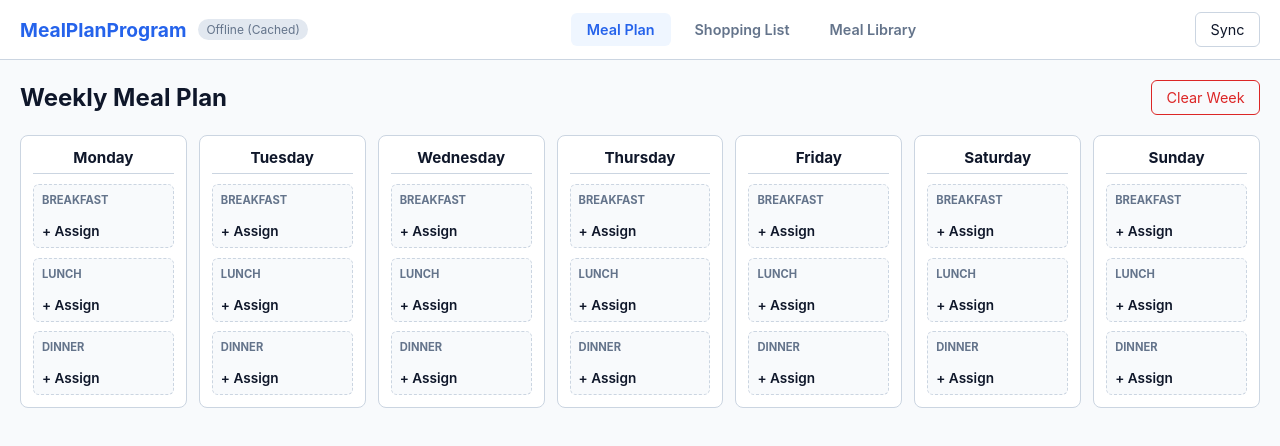
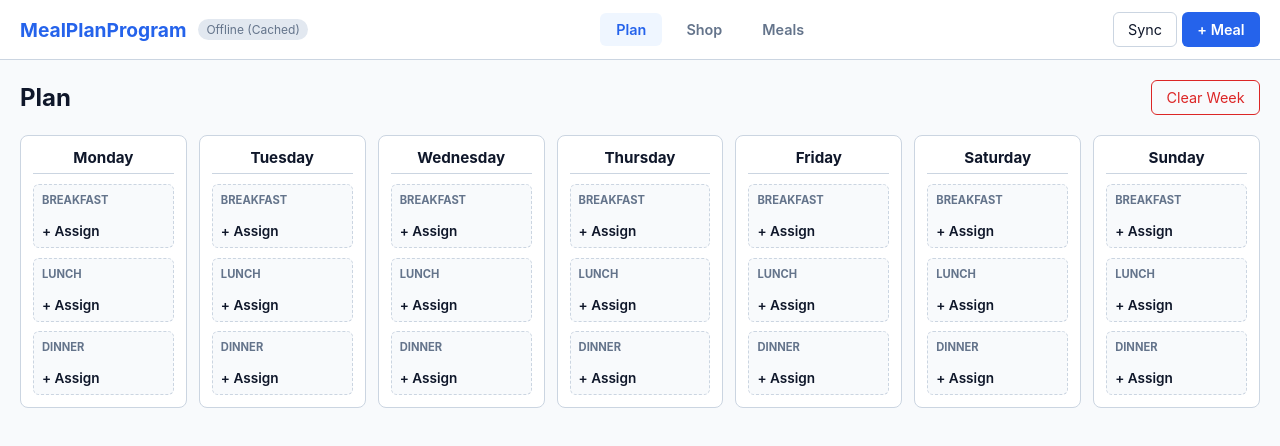
Before and after one commit to cglanovsky/mealPlan, a plain HTML site: page index.html in a window 1280 px wide. Drawn offline with Linux system fonts and the light colour scheme; no server answers.

Commit message:
Update index.html

```diff
--- a/index.html
+++ b/index.html
@@ -16,19 +16,20 @@
       <span id="sync-status" class="status-badge">Loading...</span>
     </div>
     <nav class="desktop-nav">
-      <button class="nav-btn active" data-view="plan">Meal Plan</button>
-      <button class="nav-btn" data-view="shopping">Shopping List</button>
-      <button class="nav-btn" data-view="library">Meal Library</button>
+      <button class="nav-btn active" data-view="plan">Plan</button>
+      <button class="nav-btn" data-view="shopping">Shop</button>
+      <button class="nav-btn" data-view="library">Meals</button>
     </nav>
     <div class="header-right">
       <button id="refresh-btn" class="btn-secondary" title="Sync with Google Sheet">Sync</button>
+      <button id="new-meal-btn" class="btn-primary">+ Meal</button>
     </div>
   </header>
 
   <main class="app-main">
     <section id="view-plan" class="view-section active no-print">
       <div class="section-toolbar">
-        <h2>Weekly Meal Plan</h2>
+        <h2>Plan</h2>
         <button id="clear-plan-btn" class="btn-danger-outline">Clear Week</button>
       </div>
       <div id="weekly-grid" class="weekly-grid"></div>
@@ -36,7 +37,7 @@
 
     <section id="view-shopping" class="view-section">
       <div class="section-toolbar no-print">
-        <h2>Shopping List</h2>
+        <h2>Shop</h2>
         <div class="toolbar-actions">
           <button id="reset-shopping-btn" class="btn-secondary">Reset Overrides</button>
           <button id="print-btn" class="btn-primary">Print / Save 8.5x11 PDF</button>
@@ -50,7 +51,7 @@
           </div>
           <div class="custom-add-wrapper no-print">
             <input type="text" class="custom-item-input" data-category="Produce" placeholder="Add produce item..." autocomplete="off">
-            <input type="number" class="custom-qty-input" value="1" min="0.1" step="0.1">
+            <input type="number" class="custom-qty-input" value="1" min="1" step="1">
             <select class="custom-unit-select"></select>
             <button class="btn-add-custom" data-category="Produce">+</button>
             <div class="autocomplete-dropdown"></div>
@@ -64,7 +65,7 @@
           </div>
           <div class="custom-add-wrapper no-print">
             <input type="text" class="custom-item-input" data-category="Grocery" placeholder="Add grocery item..." autocomplete="off">
-            <input type="number" class="custom-qty-input" value="1" min="0.1" step="0.1">
+            <input type="number" class="custom-qty-input" value="1" min="1" step="1">
             <select class="custom-unit-select"></select>
             <button class="btn-add-custom" data-category="Grocery">+</button>
             <div class="autocomplete-dropdown"></div>
@@ -78,7 +79,7 @@
           </div>
           <div class="custom-add-wrapper no-print">
             <input type="text" class="custom-item-input" data-category="Frozen/Dairy" placeholder="Add frozen/dairy item..." autocomplete="off">
-            <input type="number" class="custom-qty-input" value="1" min="0.1" step="0.1">
+            <input type="number" class="custom-qty-input" value="1" min="1" step="1">
             <select class="custom-unit-select"></select>
             <button class="btn-add-custom" data-category="Frozen/Dairy">+</button>
             <div class="autocomplete-dropdown"></div>
@@ -92,14 +93,13 @@
           </div>
           <div class="custom-add-wrapper no-print">
             <input type="text" class="custom-item-input" data-category="Supplies/Specialty" placeholder="Add supply/specialty item..." autocomplete="off">
-            <input type="number" class="custom-qty-input" value="1" min="0.1" step="0.1">
+            <input type="number" class="custom-qty-input" value="1" min="1" step="1">
             <select class="custom-unit-select"></select>
             <button class="btn-add-custom" data-category="Supplies/Specialty">+</button>
             <div class="autocomplete-dropdown"></div>
           </div>
           <ul class="shopping-items-list" id="list-Supplies/Specialty"></ul>
           <div class="staples-pool-container no-print">
-            <p class="staples-label">Quick-Toggle Household Supplies</p>
             <div id="supplies-staples-pool" class="staples-pool"></div>
           </div>
         </div>
@@ -108,8 +108,7 @@
 
     <section id="view-library" class="view-section no-print">
       <div class="section-toolbar">
-        <h2>Meal Library</h2>
-        <button id="new-meal-btn" class="btn-primary">+ New Meal</button>
+        <h2>Meals</h2>
       </div>
       <div class="search-bar">
         <input type="text" id="library-search" placeholder="Search meals or ingredients...">
@@ -119,9 +118,9 @@
   </main>
 
   <nav class="mobile-nav no-print">
-    <button class="nav-btn active" data-view="plan">Meal Plan</button>
-    <button class="nav-btn" data-view="shopping">Shopping</button>
-    <button class="nav-btn" data-view="library">Library</button>
+    <button class="nav-btn active" data-view="plan">Plan</button>
+    <button class="nav-btn" data-view="shopping">Shop</button>
+    <button class="nav-btn" data-view="library">Meals</button>
   </nav>
 
   <div id="meal-editor-modal" class="modal hidden no-print">
```
